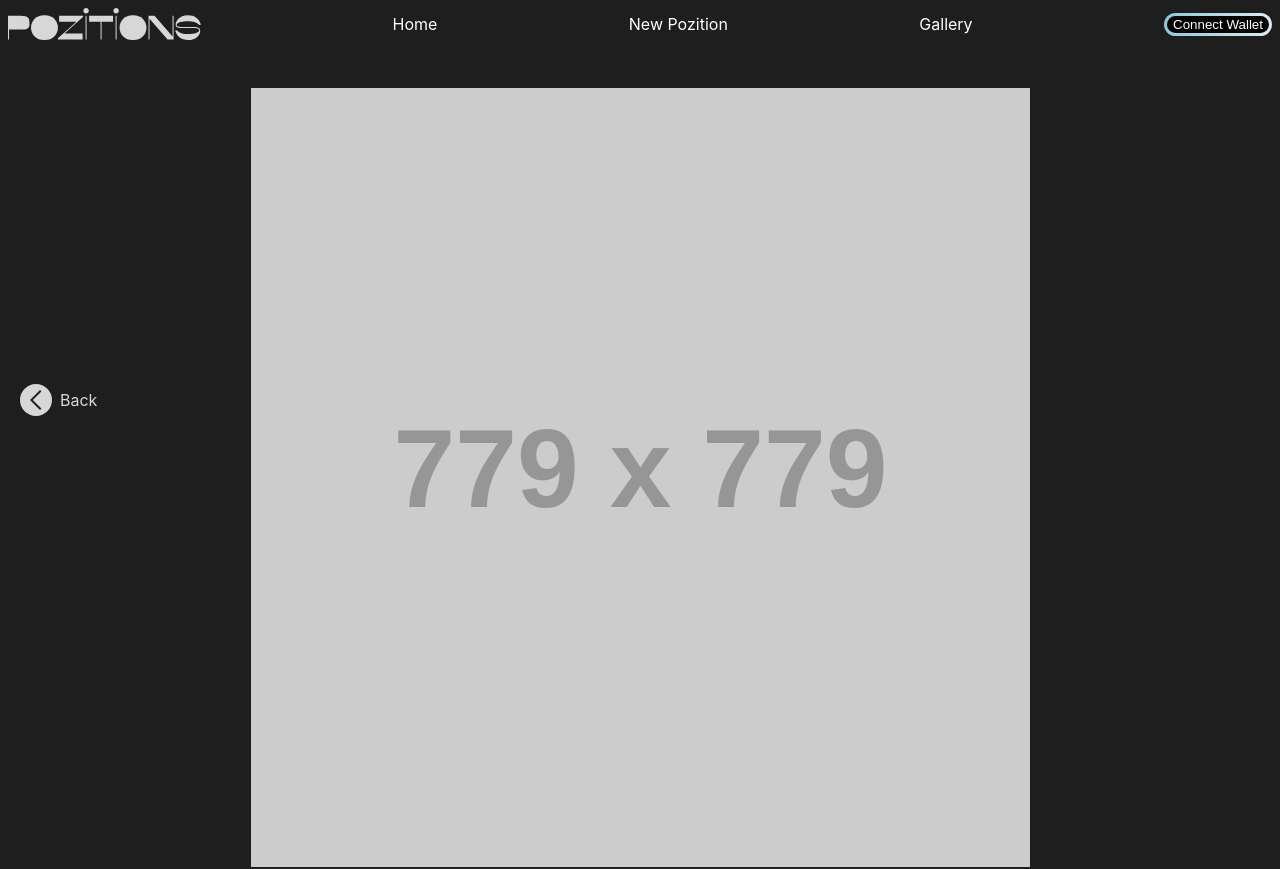
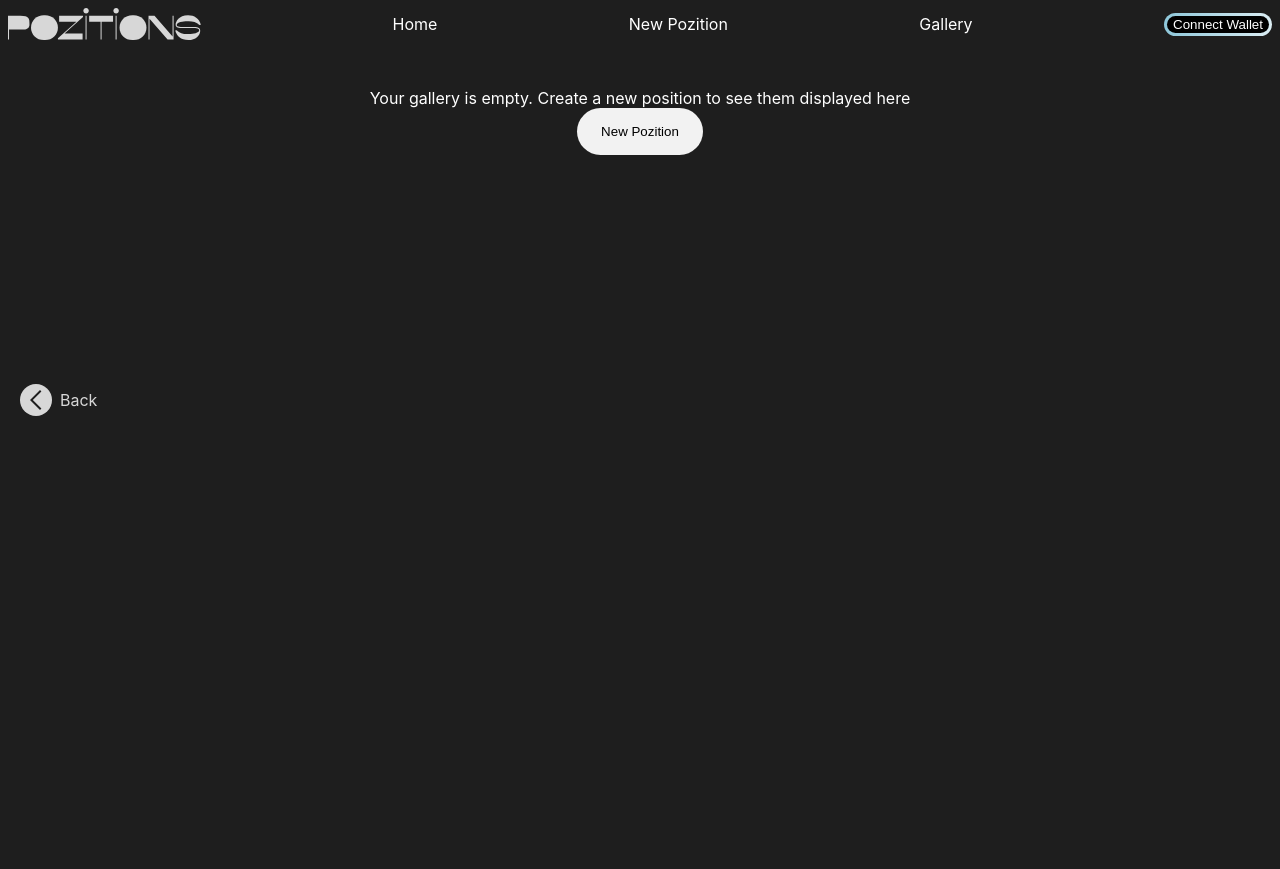
Before and after one commit to fritzschoff/notSynthetix, a React (Create React App) app: page /profile in a window 1280 px wide. Shown: the top 869 px of the page. Built offline with nearby package versions, Linux system fonts and the light colour scheme.

Commit message:
fixed coloring

```diff
--- a/src/App.css
+++ b/src/App.css
@@ -21,7 +21,7 @@
 }
 
 .networkDisplay {
-  border: 2px solid #b9bfc7;
+  border: 2px solid var(--secondary);
   border-radius: 48px;
   padding: 4px 16px;
 }
--- a/src/components/ConnectWallet.css
+++ b/src/components/ConnectWallet.css
@@ -27,4 +27,7 @@
 
 .connectLink {
   color: var(--primary);
+  border-radius: 48px;
+  border: 2px solid var(--secondary);
+  padding: 4px 8px;
 }
--- a/src/components/CreatePosition.tsx
+++ b/src/components/CreatePosition.tsx
@@ -7,18 +7,18 @@ import BackButton from './BackButton';
 
 export default function CreatePosition() {
   const [prices, setPrices] = useState<null | {
-    link: { usd: number };
-    bitcoin: { usd: number };
-    ethereum: { usd: number };
+    link: number;
+    bitcoin: number;
+    ethereum: number;
   }>();
   const {
     register,
     handleSubmit,
-    watch,
+    getValues,
     formState: { errors },
   } = useForm();
-  const [typeOfPosition, setTypeOfPosition] = useState<null | 'long' | 'short'>(
-    null
+  const [typeOfPosition, setTypeOfPosition] = useState<'long' | 'short'>(
+    'long'
   );
   const [leverage, setLeverage] = useState<1 | 2 | 5 | 10>(1);
   const { connector } = useConnectWallet();
@@ -59,7 +59,7 @@ export default function CreatePosition() {
           <option value={markets.FuturesMarketBTC}>BTC</option>
           <option value={markets.FuturesMarketLINK}>LINK</option>
         </select>
-        <input defaultValue="$ Enter Amount" {...register('amount')} />
+        <input placeholder="$ Enter Amount" {...register('amount')} />
         <div className="buttonContainer">
           <button
             className="longButton"
@@ -88,6 +88,7 @@ export default function CreatePosition() {
             10x
           </button>
         </div>
+
         <button onClick={handleSubmit(onSubmit)} className="submitButton">
           Submit
         </button>
--- a/src/components/Profile.tsx
+++ b/src/components/Profile.tsx
@@ -8,13 +8,16 @@ export default function ProfilePage() {
   return (
     <div className="profileContainer">
       <BackButton />
-      <NFTPozition
+      {/*       <NFTPozition
         link="http://via.placeholder.com/779x779"
         onClick={() => {
           // TODO @MF add correct link
           navigate('/pozition/:address');
         }}
-      />
+      /> */}
+      <span>
+        Your gallery is empty. Create a new position to see them displayed here
+      </span>
       <button className="newPositionButton" onClick={() => navigate('/create')}>
         New Pozition
       </button>
--- a/src/index.css
+++ b/src/index.css
@@ -47,4 +47,5 @@ button {
 
 :root {
   --primary: #f2f2f2;
+  --secondary: #aeaeae;
 }
```
